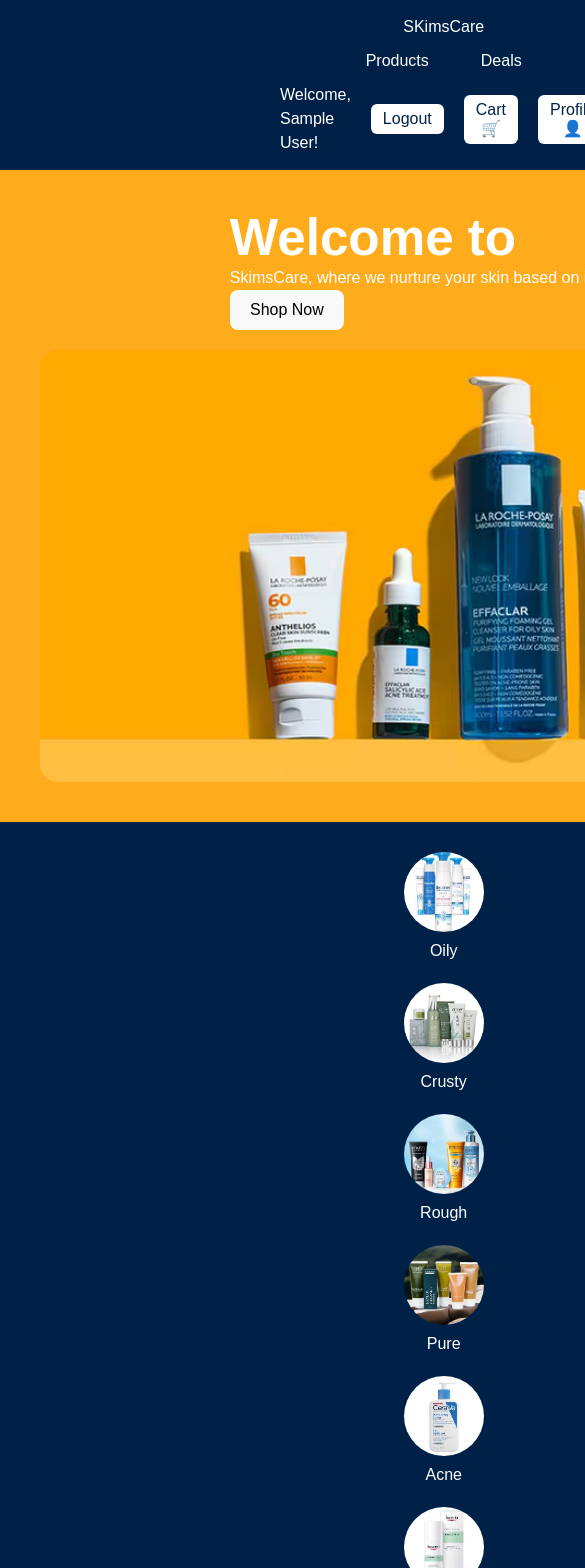
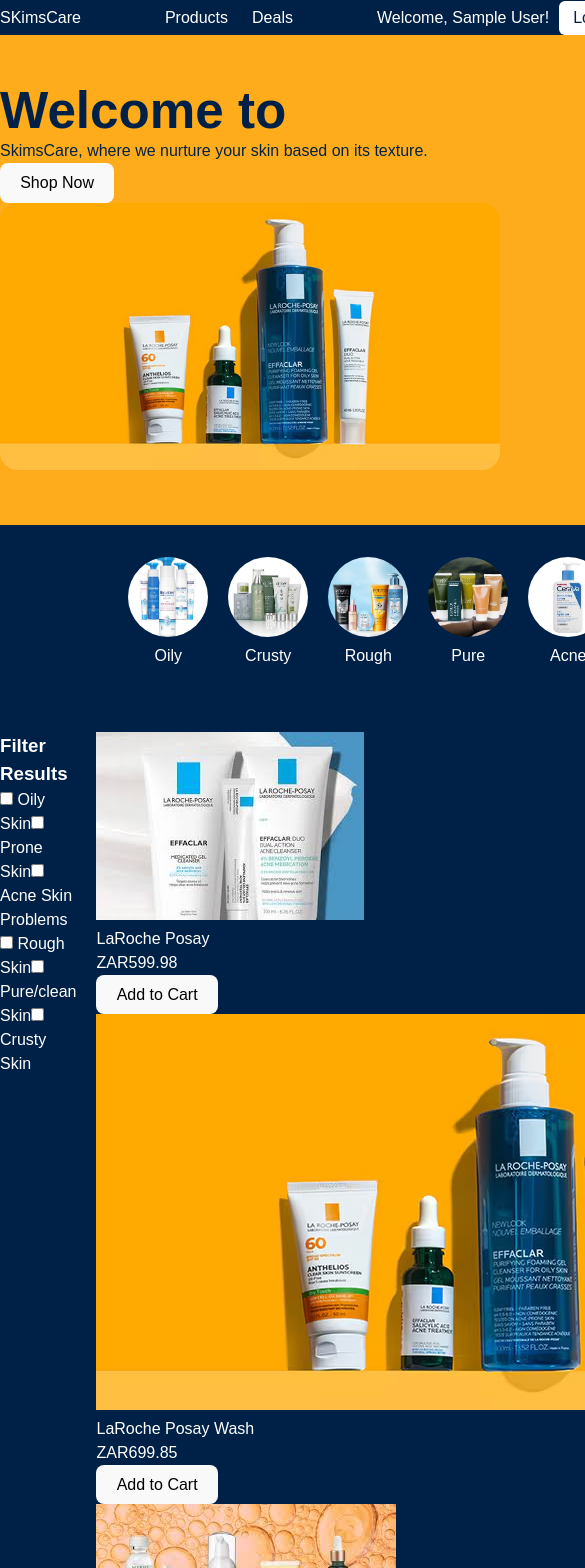
Before and after one commit to Bridgettaki/Ecommerce, a React (Vite) app: page /home in a window 390 px wide. Shown: the top 1568 px of the page, 585 px wide, since content can reach past the window. Built offline with nearby package versions, Linux system fonts and the light colour scheme; sample sign-in values are in the browser's storage.

Commit message:
Refactor HomePage styles and improve layout

```diff
--- a/src/pages/HomePage.css
+++ b/src/pages/HomePage.css
@@ -1,30 +1,51 @@
+/* ========================= */
+/* Global reset */
+/* ========================= */
 * {
   margin: 0;
   padding: 0;
   box-sizing: border-box;
 }
 
+/* ========================= */
+/* Page base */
+/* ========================= */
 .homepage {
   font-family: Arial, sans-serif;
   background: #002147;
   color: #fff;
   position: relative;
-  overflow: hidden;
+  overflow-x: hidden;
 }
 
+/* ========================= */
+/* Reusable container */
+/* ========================= */
+.container {
+  max-width: 1200px;
+  margin: 0 auto;
+  padding: 0 1rem;
+}
+
+/* ========================= */
+/* Header */
+/* ========================= */
 .header {
-  display: flex;
-  justify-content: space-between;
-  align-items: center;
-  padding: 15px 280px;
   background: #002147;
   color: white;
   position: relative;
   z-index: 2;
 }
 
-.header .nav a {
-  margin: 0 20px;
+.header-inner {
+  display: flex;
+  justify-content: space-between;
+  align-items: center;
+  padding: 15px 0;
+}
+
+.nav a {
+  margin: 0 12px;
   color: white;
   text-decoration: none;
 }
@@ -36,7 +57,7 @@
 }
 
 .user-actions button {
-  background: #fff;
+  background: white;
   color: #002147;
   border: none;
   padding: 8px 14px;
@@ -49,11 +70,13 @@
   background: #f5f5f5;
 }
 
-
+/* ========================= */
+/* Background shapes */
+/* ========================= */
 .bg-shape {
   position: absolute;
   border-radius: 50%;
-  background: #1E2952;
+  background: #1e2952;
   z-index: 1;
 }
 
@@ -71,38 +94,44 @@
   right: -80px;
 }
 
-
-.user-actions button {
-  margin-left: 10px;
-  background: white;
-  border: none;
-  padding: 6px 12px;
-  cursor: pointer;
+/* ========================= */
+/* Hero section */
+/* ========================= */
+.hero {
+  background: #ffac1c;
+  padding: 3rem 0;
 }
 
-.hero {
+.hero-inner {
   display: flex;
+  align-items: center;
   justify-content: space-between;
-  align-items: center;
-  padding: 40px;
-  background: #FFAC1C;
+  gap: 2rem;
 }
 
 .hero-text {
+  flex: 1;
   max-width: 600px;
+  color: #002147;
 }
 
 .hero-img {
-  width: 50%;
+  flex: 1;
+  max-width: 500px;
+  width: 100%;
   border-radius: 18px;
 }
 
+/* ========================= */
+/* Subcategories */
+/* ========================= */
 .subcategories {
   display: flex;
   justify-content: center;
   flex-wrap: wrap;
   gap: 20px;
-  padding: 30px;
+  padding: 2rem 1rem;
+  background: #002147;
 }
 
 .subcategory {
@@ -115,83 +144,11 @@
   border-radius: 50%;
 }
 
-/* Content Layout */
+/* ========================= */
+/* Main content */
+/* ========================= */
 .content {
   display: flex;
   gap: 20px;
-  padding: 30px;
-}
-
-.filters {
-  flex: 1;
-  max-width: 250px;
-}
-
-.products {
-  flex: 3;
-  display: grid;
-  grid-template-columns: repeat(auto-fill, minmax(220px, 1fr));
-  gap: 20px;
-}
-
-.product-card {
-  border: 1px solid #ddd;
-  padding: 12px;
-  text-align: center;
-  border-radius: 8px;
-}
-
-.product-card img {
-  width: 100%;
-  border-radius: 8px;
-}
-
-.add-cart {
-  margin-top: 8px;
-  padding: 6px 12px;
-  background: #cc0000;
-  color: white;
-  border: none;
-  cursor: pointer;
-}
-
-@media (max-width: 1024px) {
-  .hero {
-    flex-direction: column;
-  }
-
-  .hero-img {
-    width: 100%;
-    margin-top: 20px;
-  }
-
-  .content {
-    flex-direction: column;
-  }
-
-  .filters {
-    max-width: 100%;
-  }
-}
-
-@media (max-width: 768px) {
-  .header {
-    flex-direction: column;
-    gap: 10px;
-  }
-
-  .nav {
-    display: flex;
-    gap: 12px;
-  }
-}
-
-@media (max-width: 480px) {
-  .products {
-    grid-template-columns: 1fr;
-  }
-
-  .subcategories {
-    flex-direction: column;
-  }
-}
+  padding: 2rem 0;
+  max-width: 1
```
